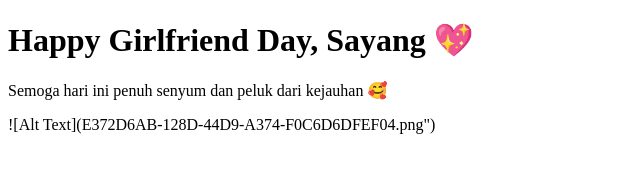
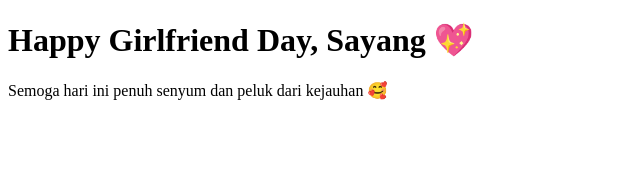
Before and after one commit to djaloeadjie/Test, a plain HTML site: page index.html in a window 1280 px wide. Shown: the whole page, without its empty margins (0-640 px from the left). Drawn offline with Linux system fonts and the light colour scheme.

Commit message:
Update index.html

```diff
--- a/index.html
+++ b/index.html
@@ -9,4 +9,4 @@
   <p>Semoga hari ini penuh senyum dan peluk dari kejauhan 🥰</p>
 </body>
 </html>
-![Alt Text](E372D6AB-128D-44D9-A374-F0C6D6DFEF04.png")
+<![Alt Text](E372D6AB-128D-44D9-A374-F0C6D6DFEF04.png")
```
